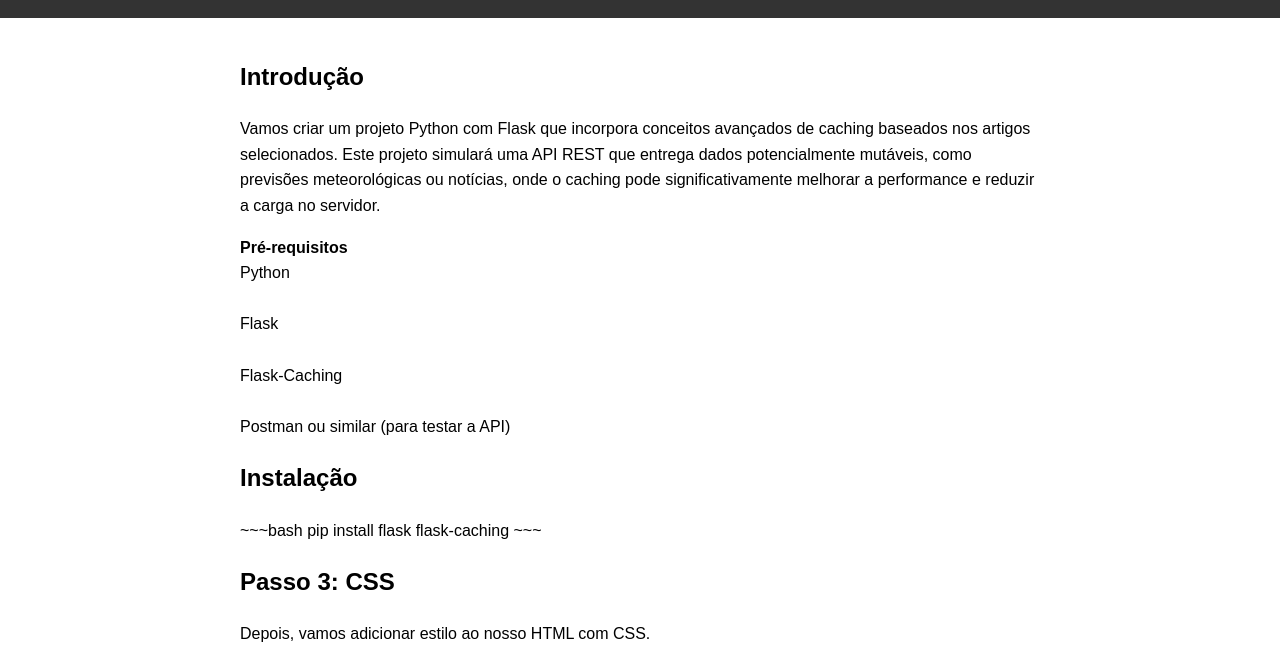
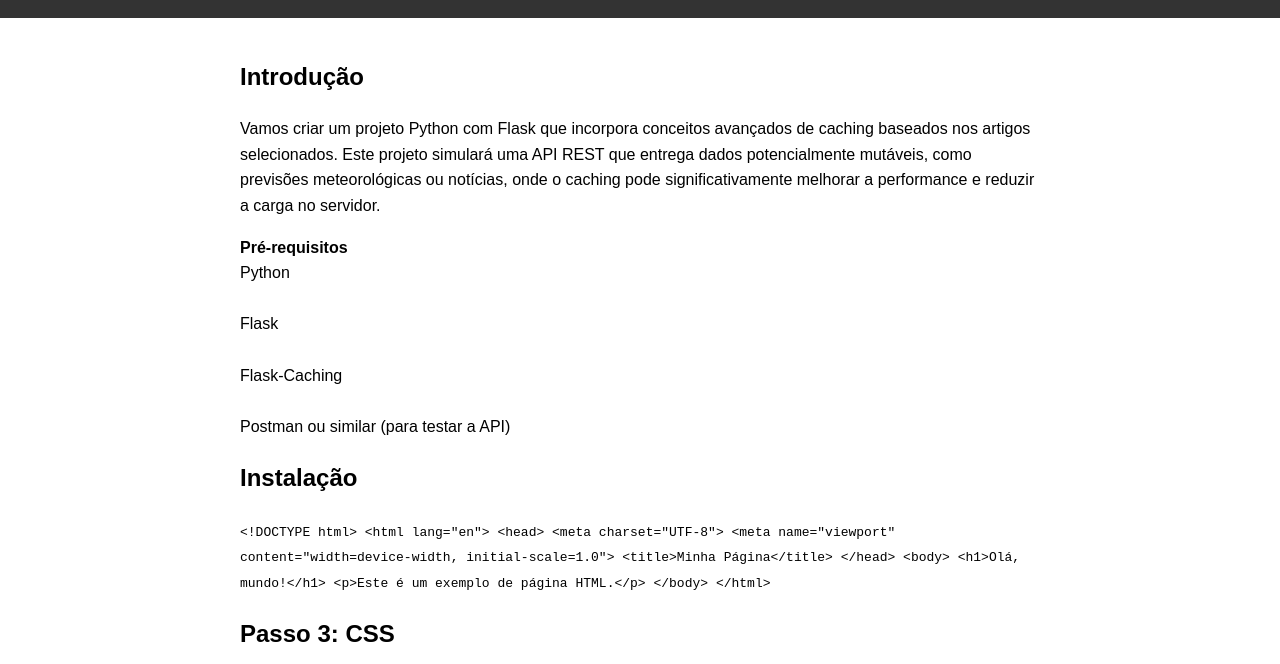
Before and after one commit to kaueepacco/kaueepacco.github.io, a plain HTML site: page index.html in a window 1280 px wide. Shown: the part 96-760 px from the top of the page. Drawn offline with Linux system fonts and the light colour scheme.

Commit message:
Update index.html

```diff
--- a/index.html
+++ b/index.html
@@ -36,9 +36,24 @@
   <p><b>Pré-requisitos</b> <br>Python<br><br>Flask<br><br>Flask-Caching<br><br>Postman ou similar (para testar a API)<br></p>
 
   <h2>Instalação</h2>
-  <p>~~~bash
-    pip install flask flask-caching
-  ~~~</p>
+  <p>
+  <code>
+  &lt;!DOCTYPE html&gt;
+  &lt;html lang=&quot;en&quot;&gt;
+  &lt;head&gt;
+  &lt;meta charset=&quot;UTF-8&quot;&gt;
+  &lt;meta name=&quot;viewport&quot; content=&quot;width=device-width, initial-scale=1.0&quot;&gt;
+  &lt;title&gt;Minha Página&lt;/title&gt;
+  &lt;/head&gt;
+  &lt;body&gt;
+
+  &lt;h1&gt;Olá, mundo!&lt;/h1&gt;
+  &lt;p&gt;Este é um exemplo de página HTML.&lt;/p&gt;
+
+  &lt;/body&gt;
+  &lt;/html&gt;
+  </code>
+  </p>
 
   <h2>Passo 3: CSS</h2>
   <p>Depois, vamos adicionar estilo ao nosso HTML com CSS.</p>
```
